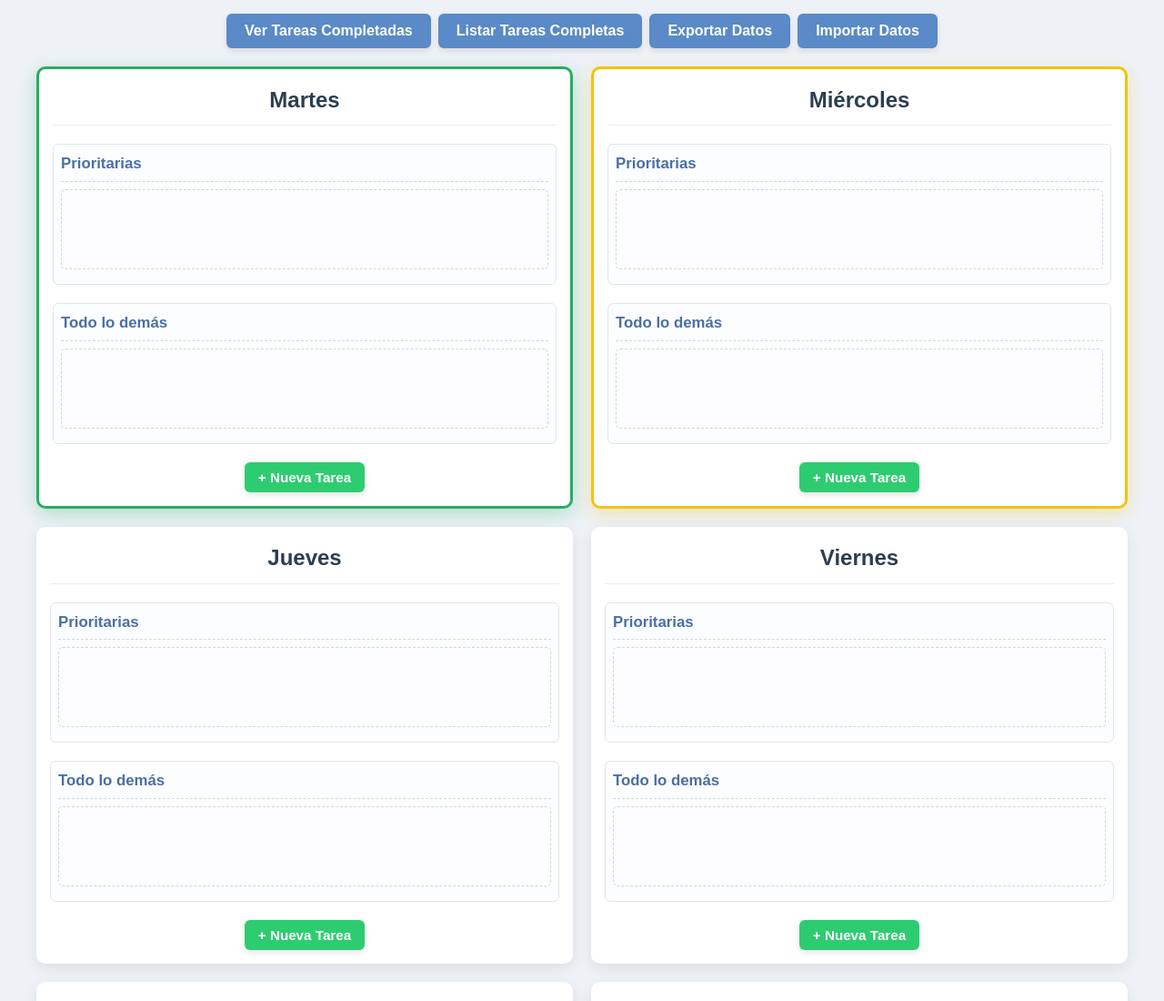
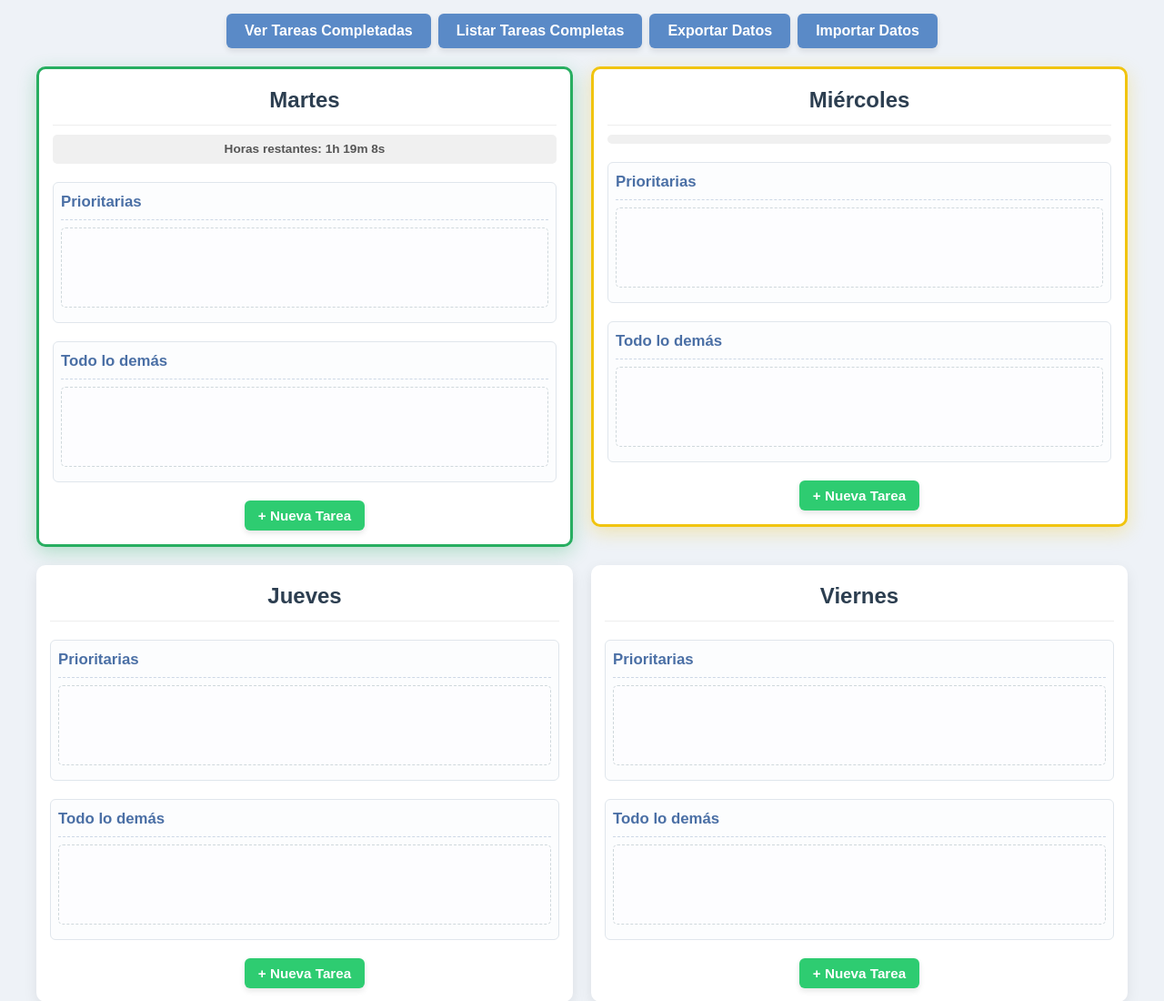
Before and after one commit to Adolfsan99/planner, a plain HTML site: page index.html in a window 1280 px wide. Shown: the top 1100 px of the page at 91% size. Drawn offline with nearby package versions, Linux system fonts and the light colour scheme.

Commit message:
Add files via upload

```diff
--- a/app.js
+++ b/app.js
@@ -26,7 +26,6 @@ class TaskManager {
 
         const nextDayIndex = (todayIndex + 1) % 7;
 
-
         const reorderedDays = [
             ...this.days.slice(todayIndex),
             ...this.days.slice(0, todayIndex)
@@ -38,17 +37,32 @@ class TaskManager {
             const dayElement = template.content.cloneNode(true);
             const dayCard = dayElement.querySelector('.day-card');
             const dayTitleElement = dayElement.querySelector('.day-title');
+            const hoursRemainingElement = dayElement.querySelector('.hours-remaining');
             dayTitleElement.textContent = day;
 
             const originalDayIndex = this.days.indexOf(day);
 
-
             if (originalDayIndex === todayIndex) {
                 dayCard.classList.add('current-day');
+                const updateRemainingTime = () => {
+                    const now = new Date();
+                    const midnight = new Date(now);
+                    midnight.setHours(24, 0, 0, 0); // Set to next midnight
+                    const diffMs = midnight.getTime() - now.getTime();
+                    const hours = Math.floor(diffMs / (1000 * 60 * 60));
+                    const minutes = Math.floor((diffMs % (1000 * 60 * 60)) / (1000 * 60));
+                    const seconds = Math.floor((diffMs % (1000 * 60)) / 1000);
+
+                    hoursRemainingElement.textContent = `Horas restantes: ${hours}h ${minutes}m ${seconds}s`;
+                    hoursRemainingElement.style.display = 'block';
+                };
+                updateRemainingTime();
+                setInterval(updateRemainingTime, 1000); // Update every second
             } else if (originalDayIndex === nextDayIndex) {
                  dayCard.classList.add('next-day');
+            } else {
+                hoursRemainingElement.style.display = 'none'; // Hide for other days
             }
-
 
             container.appendChild(dayElement);
         });
@@ -87,7 +101,6 @@ class TaskManager {
             closeButton.addEventListener('click', this.closeAllPopups.bind(this));
             completedContainer.insertBefore(closeButton, completedContainer.firstChild);
         }
-
 
         document.getElementById('showCompleted').addEventListener('click', () => {
             this.closeAllPopups();
@@ -497,7 +510,8 @@ class TaskManager {
         const completedTasksInDays = document.querySelectorAll('.day-card .task.completed');
 
         completedTasksInDays.forEach(task => {
-            const taskText = task.querySelector('.task-text')?.textContent || task.querySelector('.task-text-edit')?.value || '';
+            const textElement = task.querySelector('.task-text-edit') || task.querySelector('.task-text');
+            const taskText = textElement ? (textElement.value?.trim() || textElement.textContent?.trim() || '') : '';
             const originalDay = task.closest('.day-card')?.querySelector('.day-title')?.textContent || null;
 
             // Check if a task with the same text and originalDay already exists in completedTasksList
--- a/index.html
+++ b/index.html
@@ -34,6 +34,7 @@
     <template id="dayTemplate">
         <div class="day-card">
             <h2 class="day-title"></h2>
+            <span class="hours-remaining"></span>
 
             <div class="subspace">
                 <h3>Prioritarias</h3>
--- a/styles.css
+++ b/styles.css
@@ -85,6 +85,17 @@ body {
     border-bottom: 1px solid #eee;
     text-align: center;
     font-weight: 700;
+}
+
+.hours-remaining {
+    text-align: center;
+    font-size: 0.85rem;
+    color: #555;
+    margin-bottom: 10px;
+    font-weight: 600;
+    padding: 5px;
+    background-color: #f0f0f0;
+    border-radius: 5px;
 }
 
 .day-card.current-day {
```
